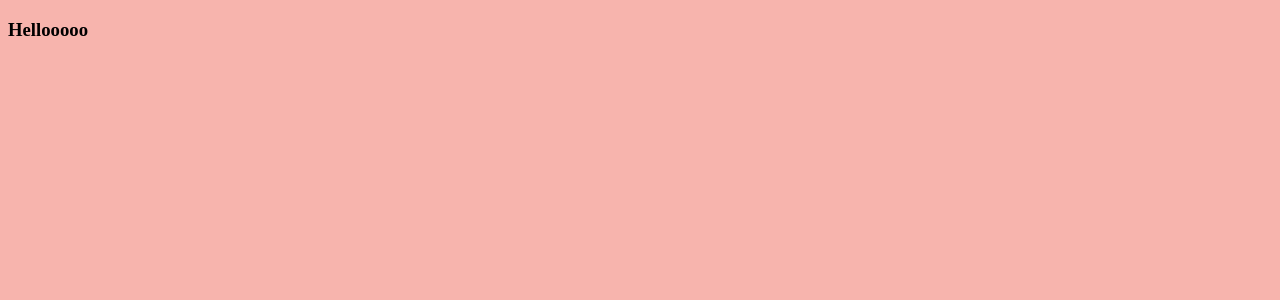
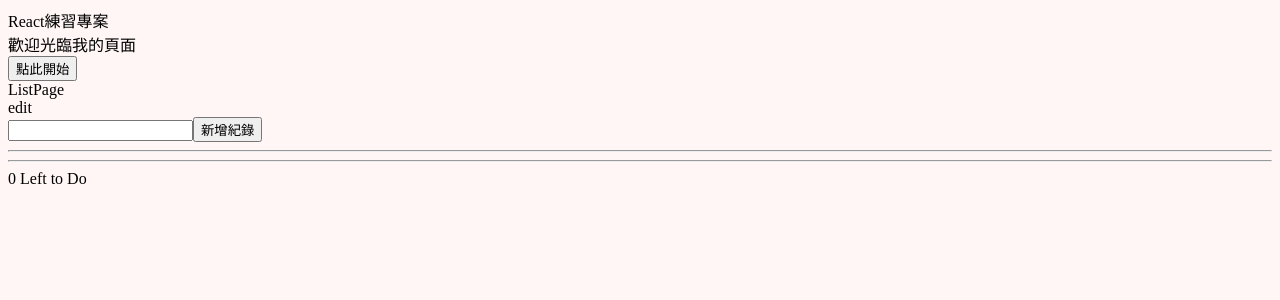
Before and after one commit to kristychaotw/To_Do_List, a React app: page / in a window 1280 px wide. Shown: the top 300 px of the page. Built offline with nearby package versions, Linux system fonts and the light colour scheme.

Commit message:
[create]: app main function without css & switchpage

```diff
--- a/package.json
+++ b/package.json
@@ -34,6 +34,7 @@
     "babel-core": "^6.26.3",
     "babel-loader": "^8.2.5",
     "react": "^18.0.0",
-    "react-dom": "^18.0.0"
+    "react-dom": "^18.0.0",
+    "uuid": "^8.3.2"
   }
 }
--- a/src/index.css
+++ b/src/index.css
@@ -1,3 +1,3 @@
 body{
-    background-color: rgb(247, 180, 173);
+    background-color: rgb(255, 246, 245);
 }
--- a/src/index.js
+++ b/src/index.js
@@ -1,17 +1,14 @@
 import "./index.css"
 import React from "react"
 import ReactDOM from "react-dom"
+import App from "./pages/App"
+
 
 
 console.log("test");
 
-class MyHead extends React.Component{
-    constructor(props){
-        super(props);
-    }
-    render(){
-        return <h3>Hellooooo</h3>
-    }
-}
 
-ReactDOM.render(<MyHead/>,document.querySelector("#root"))
+ReactDOM.render(
+        <React.StrictMode>
+            <App />
+        </React.StrictMode>,document.querySelector("#root"))
--- /dev/null
+++ b/src/pages/App.js
@@ -0,0 +1,20 @@
+import React, { useState } from 'react'
+import HomePage from './HomePage/HomePage'
+import ListPage from './ListPage/ListPage'
+
+
+
+function App(){
+    function handlePage(){
+
+    }
+
+    return(
+        <>
+         <HomePage handlePage={handlePage}/>
+         <ListPage />
+        </>
+    )
+}
+
+export default App
--- /dev/null
+++ b/src/pages/HomePage/HomePage.js
@@ -0,0 +1,15 @@
+import React from 'react'
+
+export default function HomePage() {
+  function handleStartClick(){
+    handelPage()
+  }
+
+  return (
+    <>
+    <div>React練習專案</div>
+    <main>歡迎光臨我的頁面</main>
+    <button onClick={handleStartClick}>點此開始</button>
+    </>
+  )
+}
--- /dev/null
+++ b/src/pages/ListPage/ListPage.js
@@ -0,0 +1,38 @@
+import React , { useState, useEffect } from "react";
+import Edit from "./components/Edit";
+import ItemList from "./components/ItemList";
+
+
+const LOCAL_KEY = "todoApp.todos"
+
+export default function ListPage() {
+  const [ todos, setTodos]=useState([])
+
+  useEffect(()=>{
+    const storedTodos = JSON.parse(localStorage.getItem(LOCAL_KEY))
+    console.log(storedTodos)
+    if (storedTodos)  setTodos(storedTodos)
+    },[])
+
+  useEffect(()=>{
+    console.log('todos in localStorage:',todos);
+    localStorage.setItem(LOCAL_KEY,JSON.stringify(todos))
+  },[todos])
+
+  function deleteTodo(idInput){
+    // const todo = newTodos.find(todo =>todo.id === id)
+    const newTodos = todos.filter(todos => todos.id != idInput )
+    console.log('newTodos ' ,newTodos);
+    setTodos(newTodos)
+  }
+
+  return (
+      <>
+      <div>ListPage</div>
+      <Edit setTodos={setTodos}/>
+      <ItemList todos={todos} deleteTodo={deleteTodo} />
+      <hr></hr>
+      <div> {todos.filter(todo=>!todo.complete).length} Left to Do </div>
+    </>
+    )
+}
--- /dev/null
+++ b/src/pages/ListPage/components/Edit.js
@@ -0,0 +1,26 @@
+import React , { useRef, useEffect} from "react";
+import {v4 as uuidv4} from "uuid"
+
+export default function Edit({setTodos}) {
+    const todoNameRef=useRef()
+
+
+    function handleAddTodo(e){
+        const name = todoNameRef.current.value
+        if (name === '') return
+        setTodos(prevTodos=>{
+            return [...prevTodos, {id:uuidv4(), name:name, complete:false}]
+        })
+        todoNameRef.current.value = null
+
+  }
+
+    return (
+    <>
+      <div>edit</div>
+      <input ref={todoNameRef} type="text"></input>
+      <button onClick={handleAddTodo}>新增紀錄</button>
+      <hr></hr>
+    </>
+  );
+}
--- /dev/null
+++ b/src/pages/ListPage/components/Item.js
@@ -0,0 +1,16 @@
+import React from "react";
+
+export default function Item({ todo, deleteTodo }) {
+    function handleDeleteClick(){
+        deleteTodo(todo.id)
+    }
+
+    return (
+    <div>
+      <label>
+          {todo.name}
+          <button onClick={handleDeleteClick}>刪除</button>
+        </label>
+    </div>
+  );
+}
--- /dev/null
+++ b/src/pages/ListPage/components/ItemList.js
@@ -0,0 +1,8 @@
+import React from 'react'
+import Item from './Item'
+
+export default function ItemList({todos,deleteTodo}) {
+  return todos.map((todo)=>{
+        return <Item key={todo.id} todo={todo} deleteTodo={deleteTodo} />
+      })
+}
```
Also changed, not shown: 9 other files (tests, documents, lock files or other folders).
